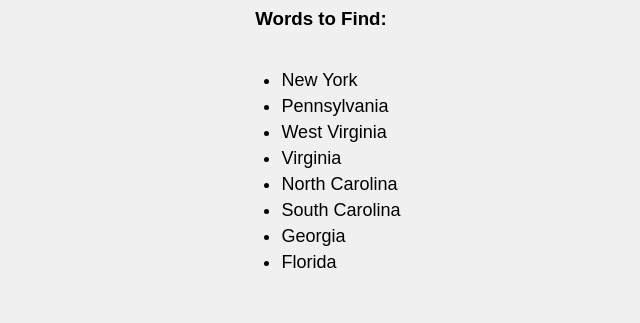
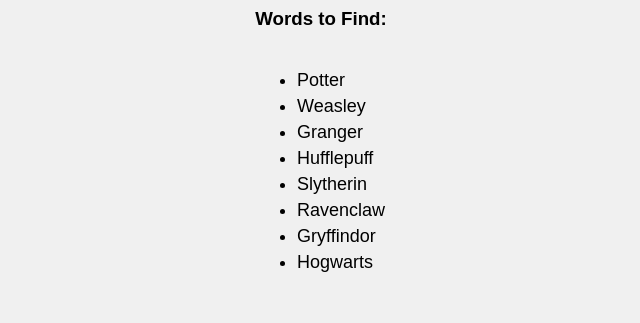
Before and after one commit to emma-fun/emma-fun.github.io, a plain HTML site: page index.html in a window 1280 px wide. Shown: the part 809-1132 px from the top of the page, without its empty margins (319-959 px from the left). Drawn offline with Linux system fonts and the light colour scheme.

Commit message:
Update index.html
harry potter themed crossword

```diff
--- a/index.html
+++ b/index.html
@@ -198,14 +198,14 @@
             <div class="word-list">
                 <h3>Words to Find:</h3>
                 <ul>
-                    <li>New York</li>
-                    <li>Pennsylvania</li>
-                    <li>West Virginia</li>
-                    <li>Virginia</li>
-                    <li>North Carolina</li>
-                    <li>South Carolina</li>
-                    <li>Georgia</li>
-                    <li>Florida</li>
+                    <li>Potter</li>
+                    <li>Weasley</li>
+                    <li>Granger</li>
+                    <li>Hufflepuff</li>
+                    <li>Slytherin</li>
+                    <li>Ravenclaw</li>
+                    <li>Gryffindor</li>
+                    <li>Hogwarts</li>
                 </ul>
             </div>
         </div>
@@ -225,8 +225,8 @@
     <script>
         // Word Search Game Logic
         const words = [
-            "NEWYORK", "PENNSYLVANIA", "WESTVIRGINIA", "VIRGINIA",
-            "NORTHCAROLINA", "SOUTHCAROLINA", "GEORGIA", "FLORIDA"
+            "POTTER", "WEASLEY", "GRANGER", "HUFFELPUFF",
+            "SLYTHERIN", "RAVENCLAW", "GRYFFINDOR", "HOGWARTS"
         ];
         const gridSize = 15;
         const grid = document.getElementById('grid');
```
